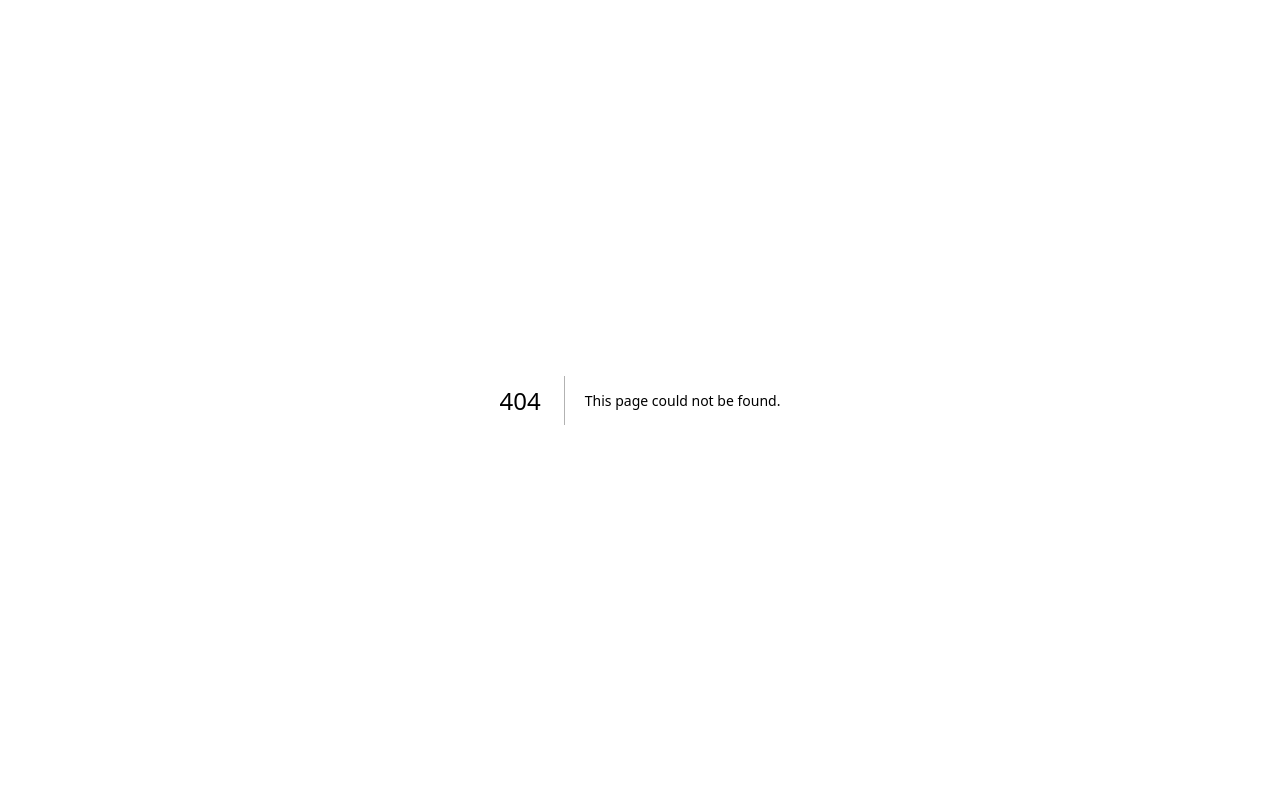
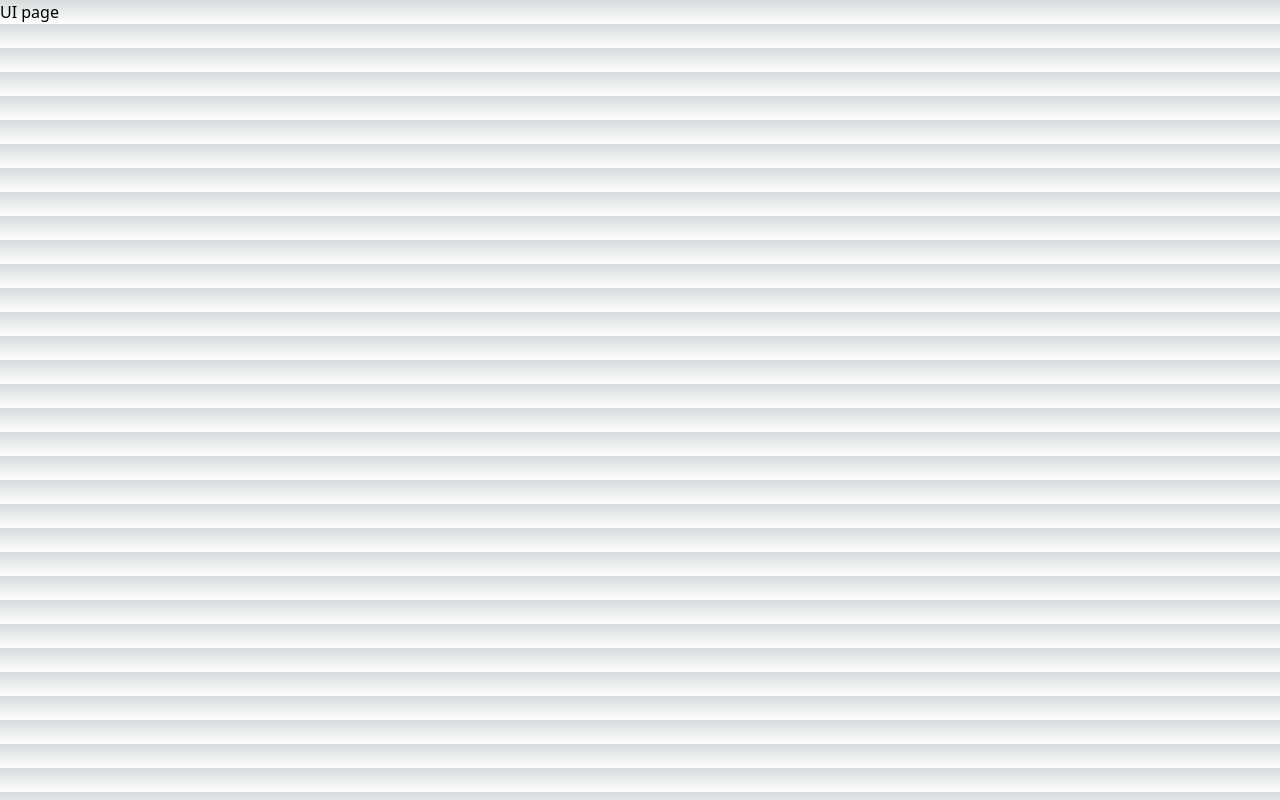
Before and after one commit to eriansha/nextjs-tailwind-template, a Next.js app: page /uipage in a window 1280 px wide. Before the commit this address had no page. Built offline with nearby package versions, Linux system fonts and the light colour scheme.

Commit message:
feat(uipage): init uipage

```diff
--- /dev/null
+++ b/src/app/uipage/page.tsx
@@ -0,0 +1,3 @@
+export default function UIPage() {
+  return <div>UI page</div>
+}
```
